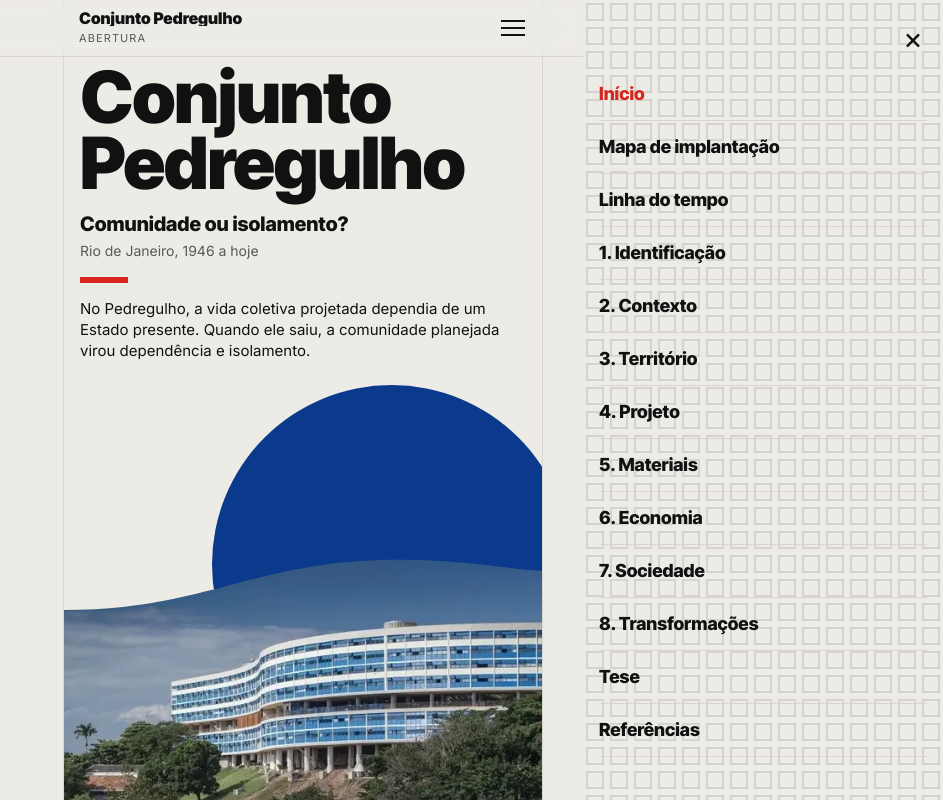
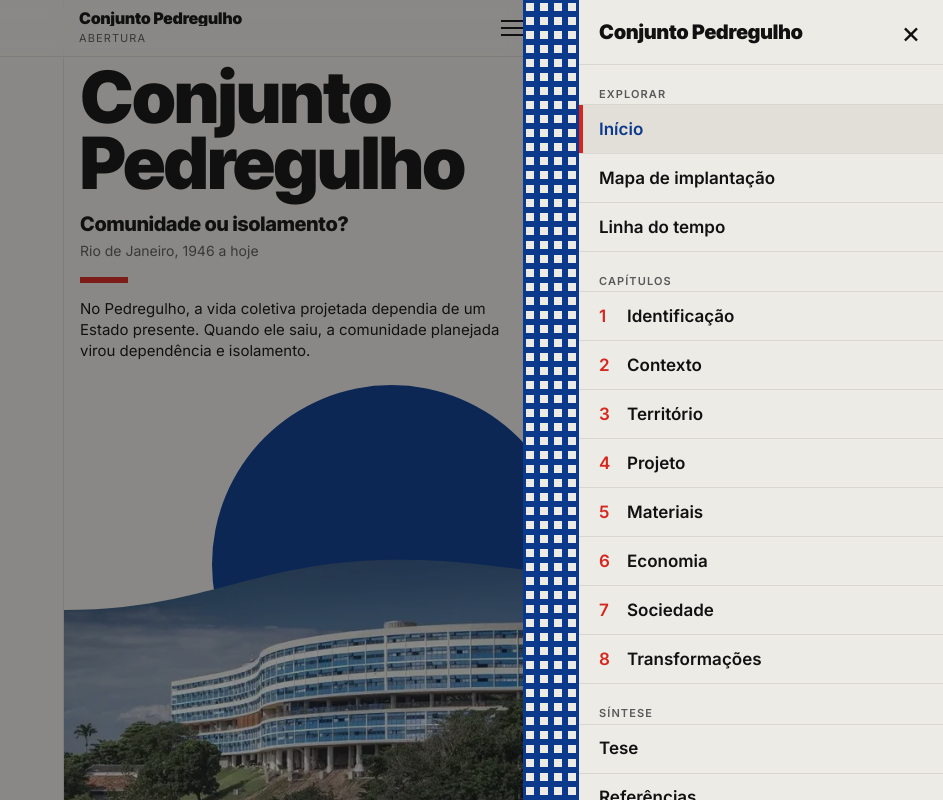
Before and after one commit to mlutegar/aubrasil, a React (Vite) app: page / in a window 1280 px wide. Both pictures are taken after a click on the button "Abrir menu". Shown: the top 800 px of the page, without its empty margins (337-1280 px from the left). Built offline with nearby package versions, Linux system fonts and the light colour scheme.

Commit message:
Refaz o menu lateral: fundo limpo, faixa de cobogó, grupos, overlay e acessibilidade

```diff
--- a/src/components/Header.tsx
+++ b/src/components/Header.tsx
@@ -1,12 +1,67 @@
-import { useEffect, useState } from 'react'
+import { useEffect, useRef, useState } from 'react'
 import { Link, useLocation } from 'react-router-dom'
 import { AnimatePresence, motion } from 'framer-motion'
-import { secoes, textos } from '../data/content'
+import { capitulos, secoes, textos } from '../data/content'
+
+interface Item { to: string; rotulo: string; numero?: number }
+const grupos: { rotulo: string; itens: Item[] }[] = [
+  { rotulo: 'Explorar', itens: secoes.slice(0, 3) },
+  { rotulo: 'Capítulos', itens: capitulos.map(c => ({ to: `/capitulo/${c.slug}`, rotulo: c.subtitulo, numero: c.numero })) },
+  { rotulo: 'Síntese', itens: secoes.slice(3 + capitulos.length) },
+]
+
+const CELULA = 14
+const COLUNAS = 4
+
+/** Faixa de cobogó: fundo marinho com quadrados vazados em papel; os quadrados surgem em stagger (<=300ms). */
+function FaixaCobogo() {
+  const [linhas] = useState(() => Math.ceil((typeof window === 'undefined' ? 900 : window.innerHeight) / CELULA) + 1)
+  return (
+    <div aria-hidden="true" className="faixa-cobogo absolute inset-y-0 left-0 w-14 overflow-hidden bg-marinho">
+      {Array.from({ length: linhas }, (_, r) => (
+        <div key={r} className="flex h-[14px]">
+          {Array.from({ length: COLUNAS }, (_, c) => (
+            <span key={c} className="cobogo-quadrado" style={{ animationDelay: `${Math.min(300 - 120, Math.round((r / linhas) * 180 + c * 12))}ms` }} />
+          ))}
+        </div>
+      ))}
+    </div>
+  )
+}
 
 export default function Header({ subtitulo }: { subtitulo: string }) {
   const [aberto, setAberto] = useState(false)
   const { pathname } = useLocation()
+  const botaoMenu = useRef<HTMLButtonElement>(null)
+  const painel = useRef<HTMLDivElement>(null)
   useEffect(() => { setAberto(false) }, [pathname])
+
+  // Trava o scroll da página, Esc fecha, foco preso no menu e devolvido ao hambúrguer
+  useEffect(() => {
+    if (!aberto) return
+    const anterior = document.body.style.overflow
+    document.body.style.overflow = 'hidden'
+    const focaveis = () => Array.from(painel.current?.querySelectorAll<HTMLElement>('a[href], button') ?? [])
+    const t = window.setTimeout(() => (painel.current?.querySelector<HTMLElement>('[aria-current="page"]') ?? focaveis()[0])?.focus({ preventScroll: false }), 0)
+    const onKey = (e: KeyboardEvent) => {
+      if (e.key === 'Escape') { setAberto(false); return }
+      if (e.key !== 'Tab') return
+      const f = focaveis()
+      if (!f.length) return
+      const primeiro = f[0], ultimo = f[f.length - 1]
+      const ativo = document.activeElement
+      if (!painel.current?.contains(ativo)) { e.preventDefault(); primeiro.focus() }
+      else if (e.shiftKey && ativo === primeiro) { e.preventDefault(); ultimo.focus() }
+      else if (!e.shiftKey && ativo === ultimo) { e.preventDefault(); primeiro.focus() }
+    }
+    document.addEventListener('keydown', onKey)
+    return () => {
+      window.clearTimeout(t)
+      document.removeEventListener('keydown', onKey)
+      document.body.style.overflow = anterior
+      botaoMenu.current?.focus()
+    }
+  }, [aberto])
 
   return (
     <>
@@ -16,7 +71,7 @@ export default function Header({ subtitulo }: { subtitulo: string }) {
             <p className="truncate font-titulo text-base font-black leading-none">{textos.siteTitulo}</p>
             <p className="mt-1 truncate text-[11px] uppercase tracking-widest text-cinza">{subtitulo}</p>
           </Link>
-          <button aria-label={textos.menuAbrir} onClick={() => setAberto(true)} className="-mr-2 flex h-11 w-11 flex-col items-center justify-center gap-[5px]">
+          <button ref={botaoMenu} aria-label={textos.menuAbrir} aria-haspopup="dialog" aria-expanded={aberto} onClick={() => setAberto(true)} className="-mr-2 flex h-11 w-11 flex-col items-center justify-center gap-[5px]">
             <span className="h-[2px] w-6 bg-tinta" /><span className="h-[2px] w-6 bg-tinta" /><span className="h-[2px] w-6 bg-tinta" />
           </button>
         </div>
@@ -25,20 +80,43 @@ export default function Header({ subtitulo }: { subtitulo: string }) {
       <AnimatePresence>
         {aberto && (
           <>
-            <motion.div className="fixed inset-0 z-40 bg-tinta/40" initial={{ opacity: 0 }} animate={{ opacity: 1 }} exit={{ opacity: 0 }} onClick={() => setAberto(false)} />
-            <motion.nav
-              className="cobogo fixed right-0 top-0 z-50 flex h-full w-[85%] max-w-[360px] flex-col overflow-y-auto bg-papel px-gutter py-4"
+            <motion.div data-testid="overlay" className="fixed inset-0 z-40 bg-[rgba(17,17,17,0.45)]" initial={{ opacity: 0 }} animate={{ opacity: 1 }} exit={{ opacity: 0 }} onClick={() => setAberto(false)} />
+            <motion.div
+              ref={painel} role="dialog" aria-modal="true" aria-label="Menu"
+              className="fixed right-0 top-0 z-50 h-full w-full overflow-hidden bg-papel min-[481px]:w-[420px]"
               initial={{ x: '100%' }} animate={{ x: 0 }} exit={{ x: '100%' }} transition={{ type: 'tween', duration: 0.25 }}
             >
-              <button aria-label={textos.menuFechar} onClick={() => setAberto(false)} className="-mr-2 ml-auto h-11 w-11 text-3xl leading-none">×</button>
-              <ul className="mt-2">
-                {secoes.map(s => (
-                  <li key={s.to} className="border-b border-linha">
-                    <Link to={s.to} className={`block py-3 font-titulo text-lg font-extrabold ${pathname === s.to ? 'text-vermelho' : ''}`}>{s.rotulo}</Link>
-                  </li>
-                ))}
-              </ul>
-            </motion.nav>
+              <FaixaCobogo />
+              <div className="relative ml-14 flex h-full flex-col overflow-y-auto overscroll-contain bg-papel">
+                <div className="flex items-center justify-between gap-2 border-b border-linha py-2 pl-5 pr-2">
+                  <p className="font-titulo text-xl font-black leading-none">{textos.siteTitulo}</p>
+                  <button aria-label={textos.menuFechar} onClick={() => setAberto(false)} className="h-12 w-12 shrink-0 text-3xl leading-none">×</button>
+                </div>
+                <nav aria-label="Seções do site" className="pb-8">
+                  {grupos.map(g => (
+                    <section key={g.rotulo} aria-labelledby={`g-${g.rotulo}`}>
+                      <h2 id={`g-${g.rotulo}`} className="px-5 pb-1 pt-6 font-texto text-[11px] font-semibold uppercase tracking-widest text-cinza">{g.rotulo}</h2>
+                      <ul className="border-t border-linha">
+                        {g.itens.map(s => {
+                          const atual = pathname === s.to
+                          return (
+                            <li key={s.to} className="border-b border-linha">
+                              <Link
+                                to={s.to} aria-current={atual ? 'page' : undefined}
+                                className={`flex min-h-12 items-center border-l-4 py-2 pl-4 pr-4 font-texto text-[17px] font-semibold leading-snug ${atual ? 'border-vermelho bg-[#E2DFD8] text-marinho' : 'border-transparent text-tinta'}`}
+                              >
+                                {s.numero !== undefined && <span className="w-7 shrink-0 text-vermelho">{s.numero}</span>}
+                                <span>{s.rotulo}</span>
+                              </Link>
+                            </li>
+                          )
+                        })}
+                      </ul>
+                    </section>
+                  ))}
+                </nav>
+              </div>
+            </motion.div>
           </>
         )}
       </AnimatePresence>
--- a/src/index.css
+++ b/src/index.css
@@ -44,3 +44,9 @@ h1, h2, h3 { font-family: 'Inter Tight', Archivo, sans-serif; font-weight: 900;
 @media (prefers-reduced-motion: reduce) {
   *, *::before, *::after { animation-duration: .001ms !important; animation-iteration-count: 1 !important; transition-duration: .001ms !important; scroll-behavior: auto !important; }
 }
+
+/* Faixa de cobogó do menu: quadrados vazados em papel que surgem em stagger */
+.cobogo-quadrado { position: relative; display: block; width: 14px; height: 14px; flex: none; }
+.cobogo-quadrado::before { content: ''; position: absolute; inset: 3px; background: var(--papel); transform: scale(0); animation: cobogo-acende 90ms ease-out both; animation-delay: inherit; }
+@keyframes cobogo-acende { from { transform: scale(0); } to { transform: scale(1); } }
+@media (prefers-reduced-motion: reduce) { .cobogo-quadrado::before { animation: none; transform: scale(1); } }
```
Also changed, not shown: scripts/teste-menu.mjs (added, +44 -0 lines).
